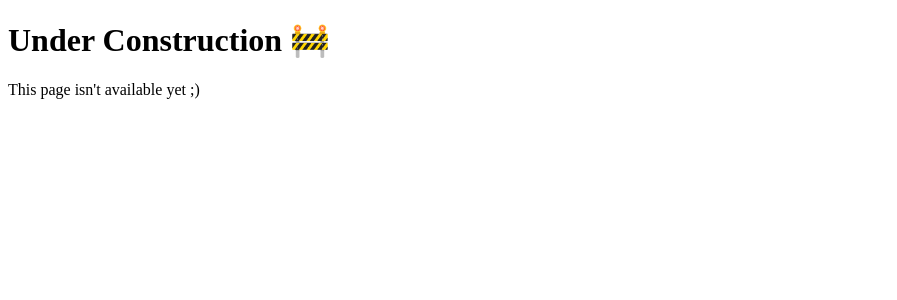
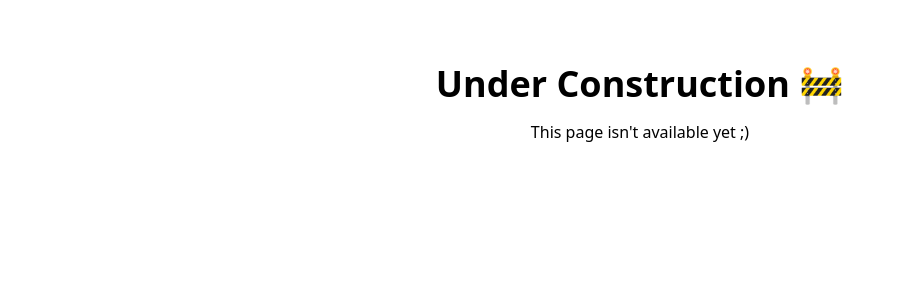
Before and after one commit to neoRandom/quickmart-website, a PHP site: page / in a window 1280 px wide. Shown: the top 300 px of the page, without its empty margins (0-897 px from the left). Run offline with PHP 8.4, Linux system fonts and the light colour scheme.

Commit message:
fix: main index.php style

```diff
--- a/app/index.php
+++ b/app/index.php
@@ -4,13 +4,16 @@
     <meta charset="UTF-8">
     <meta name="viewport" content="width=device-width, initial-scale=1.0">
     <title> QuickMart </title>
+    <link rel="stylesheet" href="main.css">
 </head>
 <body>
-    <h1 class="font-bold text-3xl text-center">
-        Under Construction 🚧
-    </h1>
-    <p class="underline text-center">
-        This page isn't available yet ;)
-    </p>
+    <div class="flex flex-col gap-4 mt-16">
+        <h1 class="font-bold text-4xl text-center">
+            Under Construction 🚧
+        </h1>
+        <p class="text-center">
+            This page isn't available yet ;)
+        </p>
+    </div>
 </body>
 </html>
--- a/app/main.css
+++ b/app/main.css
@@ -554,6 +554,22 @@ video {
   display: none;
 }
 
+.mt-16 {
+  margin-top: 4rem;
+}
+
+.flex {
+  display: flex;
+}
+
+.flex-col {
+  flex-direction: column;
+}
+
+.gap-4 {
+  gap: 1rem;
+}
+
 .text-center {
   text-align: center;
 }
@@ -561,6 +577,11 @@ video {
 .text-3xl {
   font-size: 1.875rem;
   line-height: 2.25rem;
+}
+
+.text-4xl {
+  font-size: 2.25rem;
+  line-height: 2.5rem;
 }
 
 .font-bold {
@@ -571,4 +592,4 @@ video {
   text-decoration-line: underline;
 }
 
-/*  */
+/* Generates a 'main.css' file when compiled w/ Tailwind */
```
